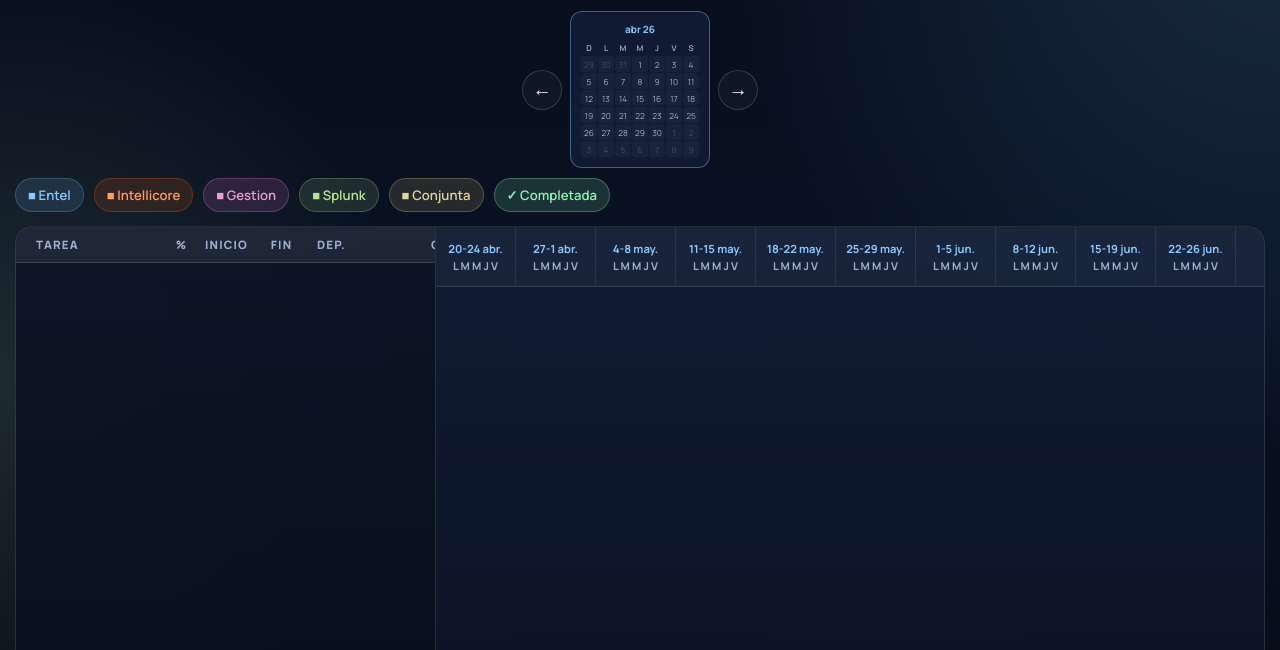
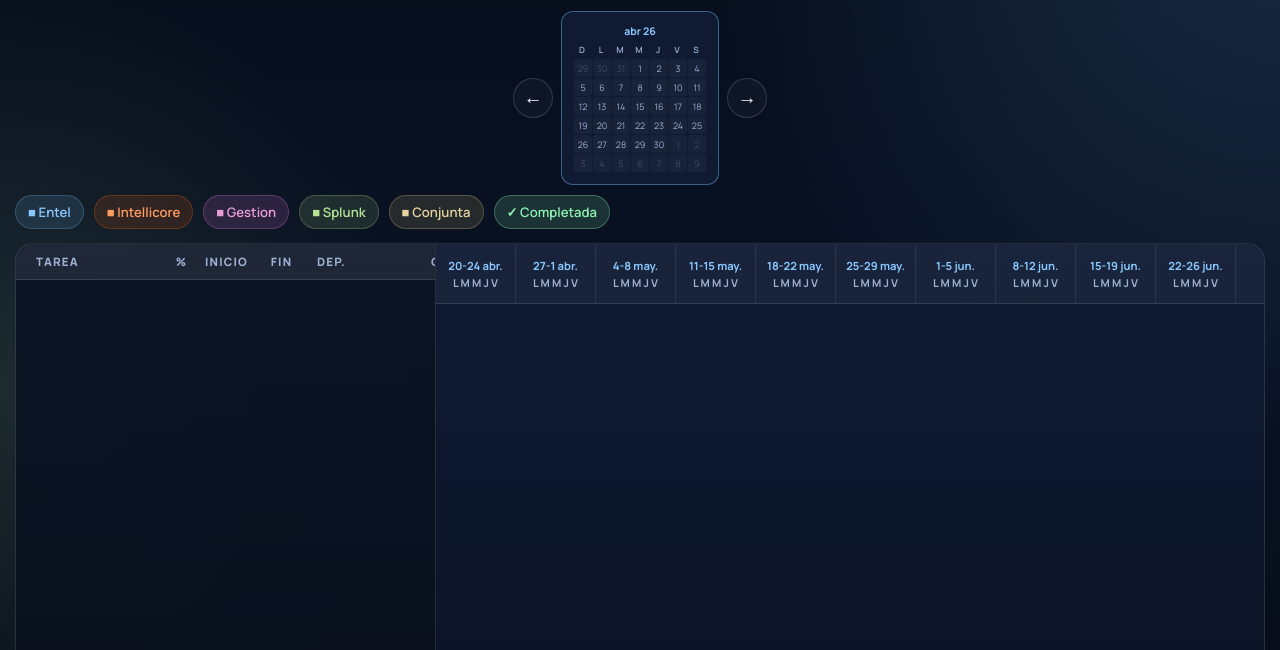
Before and after one commit to loreto2888/Roadmap_Automatizaci-nCoreEntel2026, a website: page gantt.html in a window 1280 px wide. Shown: the part 150-800 px from the top of the page. Drawn offline with nearby package versions, Linux system fonts and the light colour scheme.

Commit message:
style: agrandar un poco mas el calendario superior

```diff
--- a/gantt.css
+++ b/gantt.css
@@ -375,16 +375,16 @@ h1 {
   justify-content: center;
   flex: 0 0 auto;
   min-width: auto;
-  max-width: 210px;
+  max-width: 235px;
 }
 
 .calendar-sidebar-container .gantt-calendar {
   background: rgba(17, 29, 53, 0.95);
   border: 1px solid rgba(103, 169, 223, 0.5);
   border-radius: 12px;
-  padding: 10px;
+  padding: 12px;
   color: var(--text);
-  font-size: 0.68rem;
+  font-size: 0.72rem;
   min-width: auto;
   width: 100%;
   max-width: 100%;
@@ -433,7 +433,7 @@ h1 {
   font-weight: 700;
   margin-bottom: 6px;
   color: #8ac8ff;
-  font-size: 0.62rem;
+  font-size: 0.66rem;
 }
 
 .calendar-weekdays {
@@ -463,7 +463,7 @@ h1 {
 .calendar-weekday-inline {
   font-weight: 600;
   color: var(--muted);
-  font-size: 0.5rem;
+  font-size: 0.54rem;
   width: 16px;
   text-align: center;
 }
@@ -497,13 +497,13 @@ h1 {
 }
 
 .calendar-day-inline {
-  width: 16px;
-  height: 16px;
+  width: 18px;
+  height: 18px;
   display: flex;
   align-items: center;
   justify-content: center;
   border-radius: 3px;
-  font-size: 0.52rem;
+  font-size: 0.56rem;
   cursor: pointer;
   background: rgba(255, 255, 255, 0.03);
   border: 1px solid transparent;
```
